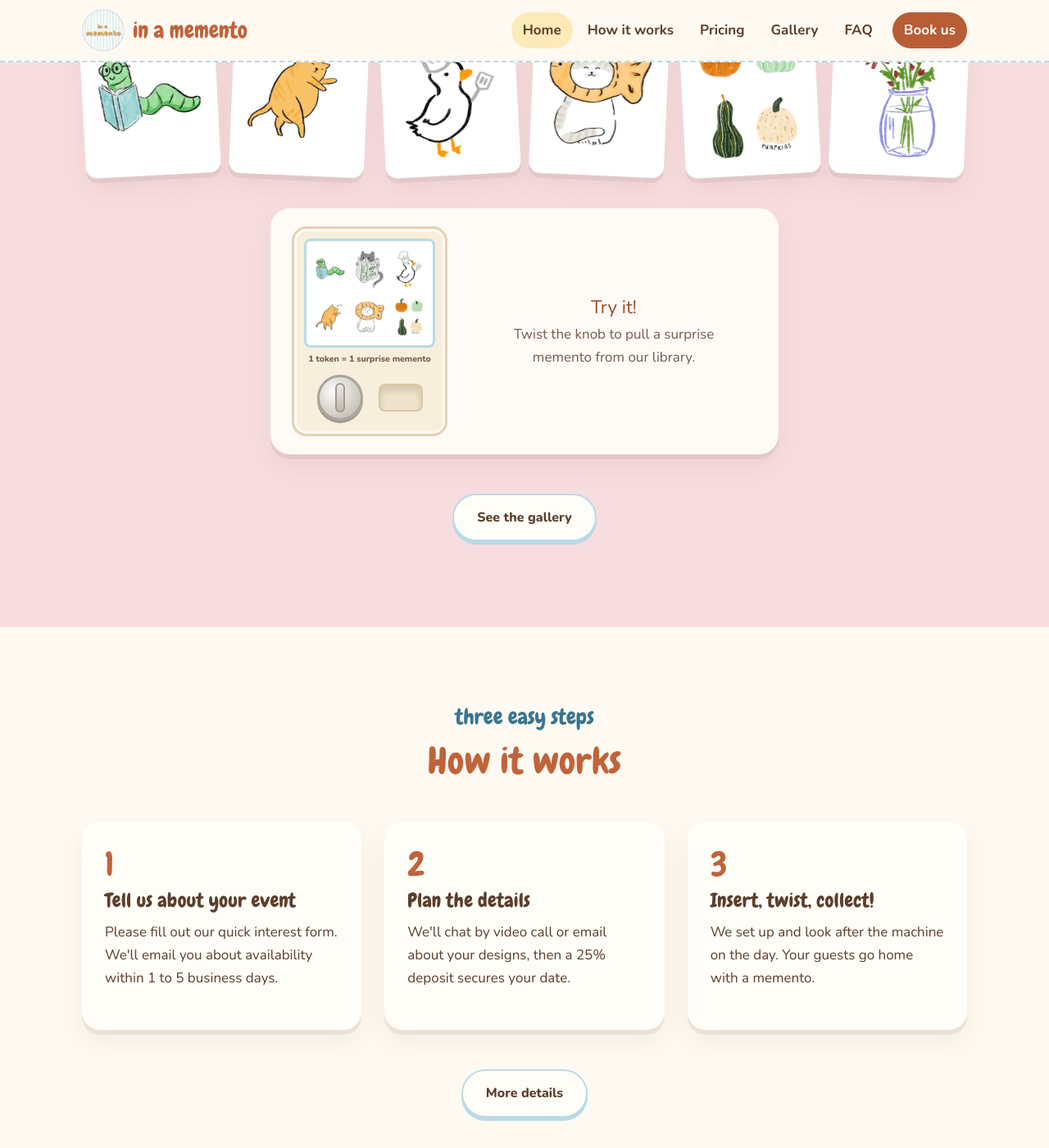
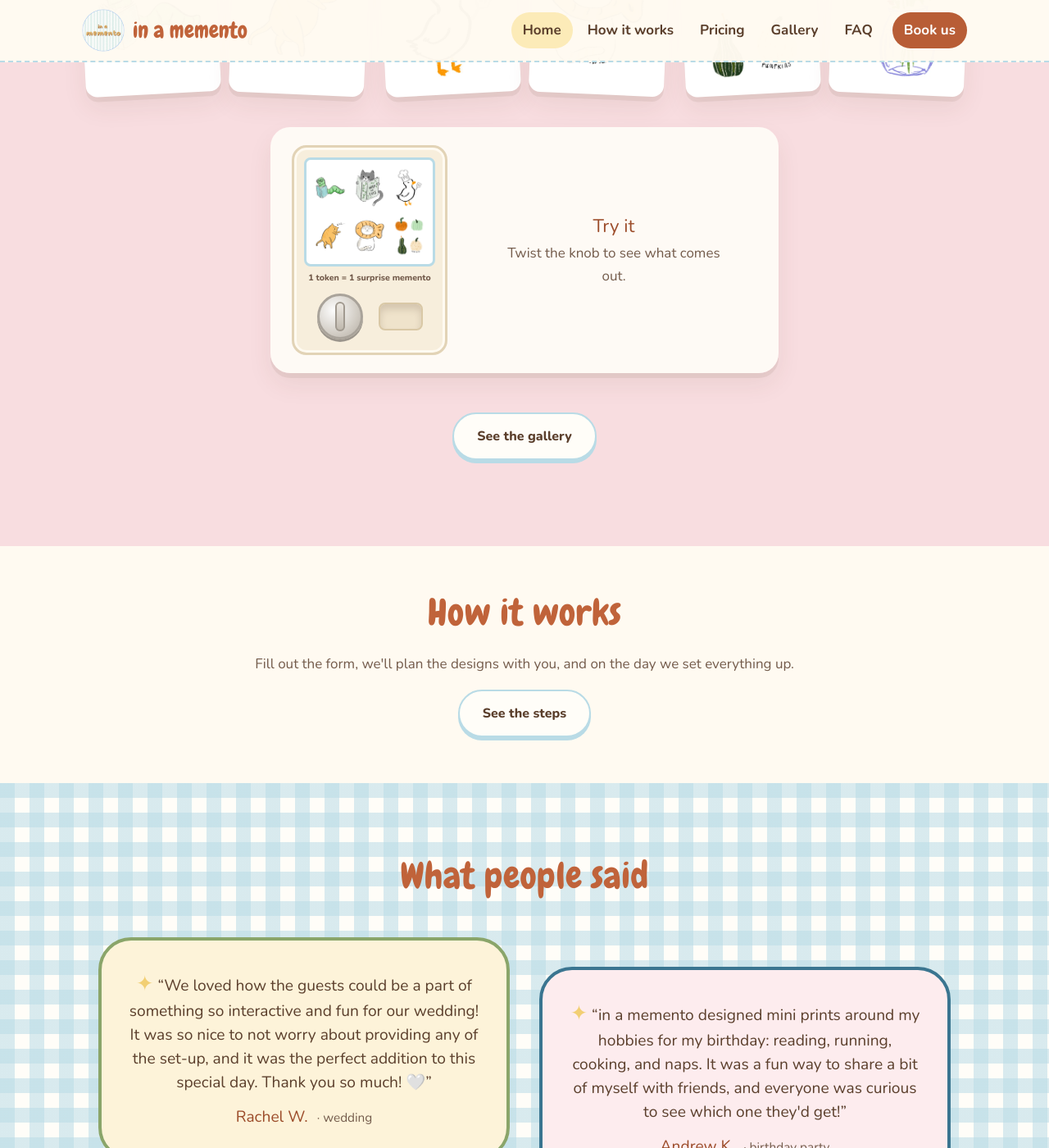
Before and after one commit to andrew-hy-kim/in.a.memento, a Jekyll site: the page built from index.html, in a window 1280 px wide and 1400 px high, scrolled down 2210 px. Shown: the whole window at 82% size. Built offline with Jekyll 4.4.1, drawn with Linux system fonts in a browser that asks for light colours; some of the changed text lies outside the part shown.

Commit message:
Second AI-tell pass: cut repeated steps, fewer labels, specific headings, plainer copy and descriptions
Co-Authored-By: Claude Opus 5.5 <noreply@anthropic.com>
Claude-Session: https://claude.ai/code/session_01A4x6zNFM2ikQnVBPRWM1LK

```diff
--- a/contact/index.html
+++ b/contact/index.html
@@ -1,7 +1,7 @@
 ---
 layout: default
 title: "Book Your Date"
-description: "Check availability for an in a memento vending machine at your Seattle wedding or event. We'll reply within 1 to 5 business days."
+description: "Send us your date and venue and we'll email you about availability within 1 to 5 business days."
 ---
 
 <section class="page-banner bg-butter-stripes">
--- a/faq/index.html
+++ b/faq/index.html
@@ -1,7 +1,7 @@
 ---
 layout: default
 title: "Frequently Asked Questions"
-description: "Answers about renting a sticker, tattoo and/or mini print vending machine in Seattle: custom artwork, pricing, travel, booking and more."
+description: "Common questions about renting our sticker and tattoo vending machine: designs, pricing, travel and booking."
 schema_faq: true
 ---
 
@@ -40,8 +40,8 @@ schema_faq: true
 <section class="cta-band bg-butter-stripes">
   <div class="container">
     <div class="stamp">
-      <h2>Still curious?</h2>
-      <p class="muted">We're happy to chat through ideas for your day.</p>
+      <h2>Didn't see your question?</h2>
+      <p class="muted">Send us a note and we'll get back to you.</p>
       <div class="btn-row"><a class="btn btn-primary" href="{{ '/contact/' | relative_url }}">Book us</a></div>
     </div>
   </div>
--- a/gallery/index.html
+++ b/gallery/index.html
@@ -1,7 +1,7 @@
 ---
 layout: default
 title: "Gallery of Custom Designs and Events"
-description: "See our sticker, tattoo and/or mini print vending machine at Seattle weddings and parties, plus hand drawn designs from our library."
+description: "Photos and videos of our vending machine at weddings and parties, plus hand drawn designs from our library."
 ---
 
 <section class="page-banner bg-gingham">
@@ -16,7 +16,6 @@ description: "See our sticker, tattoo and/or mini print vending machine at Seatt
 <section class="bg-cream">
   <div class="container">
     <div class="section-head">
-      <span class="eyebrow">at events</span>
       <h2>The machine</h2>
     </div>
     {%- comment -%}
@@ -75,9 +74,8 @@ description: "See our sticker, tattoo and/or mini print vending machine at Seatt
 <section class="bg-blush">
   <div class="container">
     <div class="section-head">
-      <span class="eyebrow">from our design library</span>
       <h2>Designs</h2>
-      <p>Every library design can be customized for free, or we can draw something new just for you.</p>
+      <p>Every library design can be customized for free, or we can draw something new for your event.</p>
     </div>
     <div class="gallery-grid">
       {%- for d in site.data.designs %}
--- a/index.html
+++ b/index.html
@@ -36,15 +36,14 @@ description: "Sticker, temporary tattoo and/or mini print vending machine rental
 <section class="bg-butter-stripes">
   <div class="container split">
     <div class="card">
-      <span class="eyebrow">what is in a memento?</span>
       <h2>A favor your guests actually play with</h2>
       <p>Most favors get left on the table. Ours don't, because guests actually get to play with them.
         Grab a token, twist the knob, see what you got.</p>
       <ul class="feature-list">
-        <li><img class="doodle-icon" src="{{ '/images/designs/fish-hat-cat.webp' | relative_url }}" alt="" aria-hidden="true" width="44" height="55"><div><strong>Interactive fun</strong><span>People line up to try it, and it gets guests talking to each other. We provide the tokens.</span></div></li>
-        <li><img class="doodle-icon" src="{{ '/images/designs/bookworm.webp' | relative_url }}" alt="" aria-hidden="true" width="44" height="55"><div><strong>Personalized designs</strong><span>Stickers, temporary tattoos and/or mini prints from our design library, your own art, or something we draw just for you. The machine display can show your names, date or a punny message too.</span></div></li>
+        <li><img class="doodle-icon" src="{{ '/images/designs/fish-hat-cat.webp' | relative_url }}" alt="" aria-hidden="true" width="44" height="55"><div><strong>Guests pick their own</strong><span>People line up to try it, and it gets guests talking to each other. We provide the tokens.</span></div></li>
+        <li><img class="doodle-icon" src="{{ '/images/designs/bookworm.webp' | relative_url }}" alt="" aria-hidden="true" width="44" height="55"><div><strong>Drawn by us</strong><span>Stickers, temporary tattoos and/or mini prints from our design library, your own art, or something new we draw for your event. The machine display can show your names, date or a punny message too.</span></div></li>
         <li><img class="doodle-icon" src="{{ '/images/designs/tote-bag.webp' | relative_url }}" alt="" aria-hidden="true" width="44" height="55"><div><strong>We handle setup</strong><span>We deliver, set up and keep an eye on the machine, then take it away after. No travel fee within 25 miles of Capitol Hill.</span></div></li>
-        <li><img class="doodle-icon" src="{{ '/images/designs/flower-vase.webp' | relative_url }}" alt="" aria-hidden="true" width="44" height="55"><div><strong>Made for your big day</strong><span>Tuck it by the guestbook, near the bar or at the dessert table and watch the crowd gather.</span></div></li>
+        <li><img class="doodle-icon" src="{{ '/images/designs/flower-vase.webp' | relative_url }}" alt="" aria-hidden="true" width="44" height="55"><div><strong>Wedding ready</strong><span>Tuck it by the guestbook, near the bar or at the dessert table and watch the crowd gather.</span></div></li>
       </ul>
       <a class="btn btn-primary" href="{{ '/pricing/' | relative_url }}">See pricing</a>
     </div>
@@ -59,7 +58,6 @@ description: "Sticker, temporary tattoo and/or mini print vending machine rental
 <section class="bg-blush">
   <div class="container">
     <div class="section-head">
-      <span class="eyebrow">a peek at our design library</span>
       <h2>Some of our designs</h2>
       <p>Choose from our library (free to customize), send us your own art, or request a custom design.</p>
     </div>
@@ -87,44 +85,25 @@ description: "Sticker, temporary tattoo and/or mini print vending machine rental
         </div>
       </div>
       <div class="mm-prize" aria-live="polite">
-        <p class="mm-hint"><span class="hand">Try it!</span> Twist the knob to pull a surprise memento from our library.</p>
+        <p class="mm-hint"><span class="hand">Try it</span> Twist the knob to see what comes out.</p>
       </div>
     </div>
     <p class="center mt-lg"><a class="btn btn-soft" href="{{ '/gallery/' | relative_url }}">See the gallery</a></p>
   </div>
 </section>
 
-<section class="bg-cream">
-  <div class="container">
-    <div class="section-head">
-      <span class="eyebrow">three easy steps</span>
-      <h2>How it works</h2>
-    </div>
-    <div class="grid grid-3">
-      <div class="card">
-        <div class="step-num">1</div>
-        <h3>Tell us about your event</h3>
-        <p>Please fill out our quick interest form. We'll email you about availability within 1 to 5 business days.</p>
-      </div>
-      <div class="card">
-        <div class="step-num">2</div>
-        <h3>Plan the details</h3>
-        <p>We'll chat by video call or email about your designs, then a 25% deposit secures your date.</p>
-      </div>
-      <div class="card">
-        <div class="step-num">3</div>
-        <h3>Insert, twist, collect!</h3>
-        <p>We set up and look after the machine on the day. Your guests go home with a memento.</p>
-      </div>
-    </div>
-    <p class="center mt-lg"><a class="btn btn-soft" href="{{ '/how-it-works/' | relative_url }}">More details</a></p>
+<section class="bg-cream section-tight">
+  <div class="container center">
+    <h2>How it works</h2>
+    <p class="muted">Fill out the form, we'll plan the designs with you, and on the day we set everything up.</p>
+    <a class="btn btn-soft" href="{{ '/how-it-works/' | relative_url }}">See the steps</a>
   </div>
 </section>
 
 <section class="bg-gingham">
   <div class="container">
     <div class="section-head">
-      <span class="eyebrow">what people said</span>
+      <h2>What people said</h2>
     </div>
     <div class="quotes">
       <blockquote class="quote-bubble">
--- a/pricing/index.html
+++ b/pricing/index.html
@@ -1,7 +1,7 @@
 ---
 layout: default
 title: "Pricing for Vending Machine Rentals in Seattle"
-description: "Vending machine rentals from $200 with delivery, setup and pickup. Stickers, tattoos and/or mini prints from $0.50 each. Free travel within 25 miles."
+description: "Rentals from $200 with delivery, setup and pickup. Stickers, tattoos and mini prints from $0.50 each. Free travel within 25 miles of Seattle."
 ---
 
 <section class="page-banner bg-butter-stripes">
@@ -93,7 +93,6 @@ description: "Vending machine rentals from $200 with delivery, setup and pickup.
 <section class="bg-butter-stripes">
   <div class="container split" style="align-items: start;">
     <div class="card">
-      <span class="eyebrow">travel</span>
       <h2>Driving distance</h2>
       <ul class="addon-list">
         <li><span>Within 25 miles</span><strong>no charge</strong></li>
@@ -115,7 +114,6 @@ description: "Vending machine rentals from $200 with delivery, setup and pickup.
       </details>
     </div>
     <div class="card">
-      <span class="eyebrow">payment policy</span>
       <h2>Booking details</h2>
       <ul class="checklist">
         <li>A minimum <strong>25% deposit</strong> is required at the time of booking to secure your date. Deposits are non-refundable.</li>
```
Also changed, not shown: other parts of index.html (+1 -1 lines), how-it-works/index.html (+4 -52 lines).
